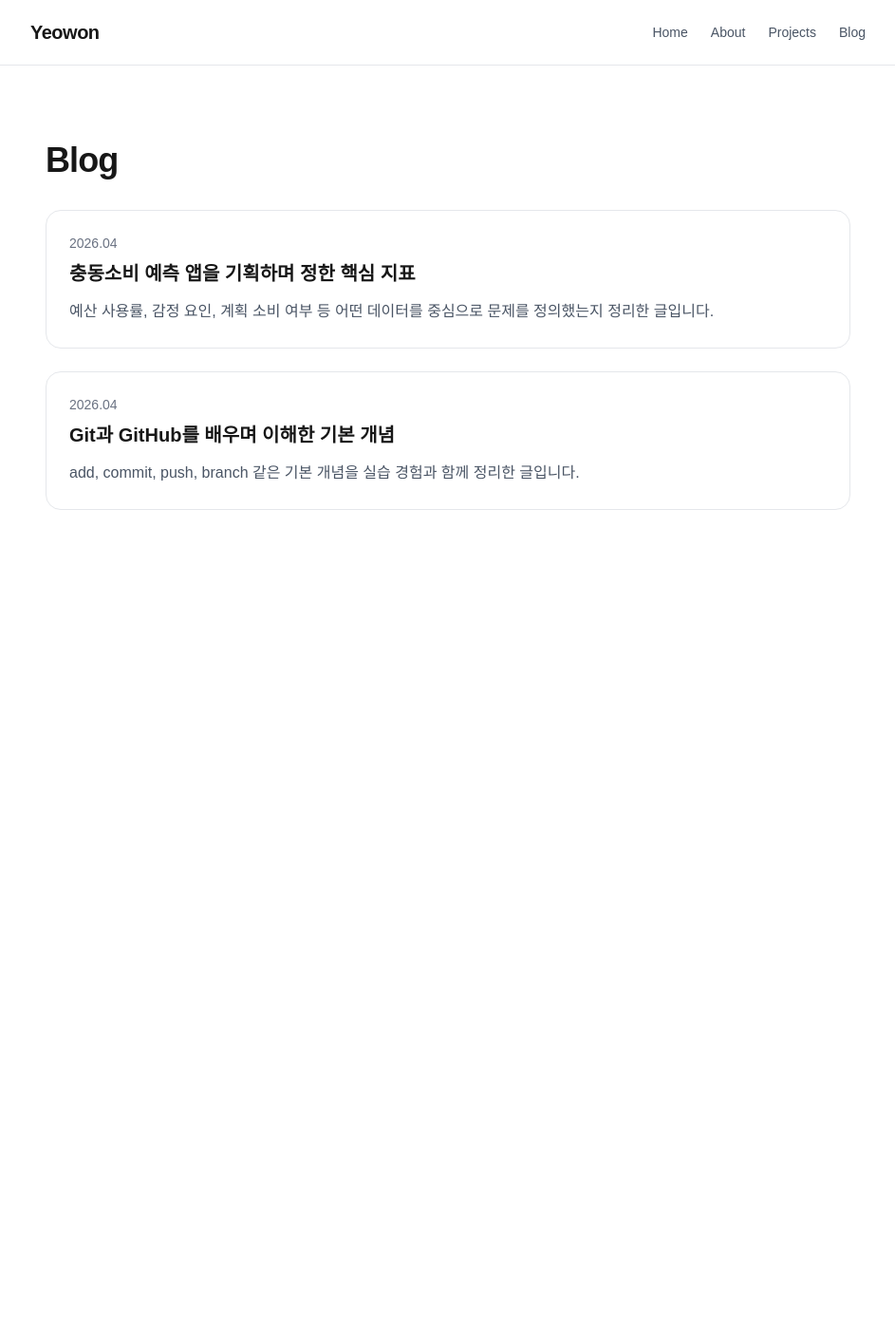
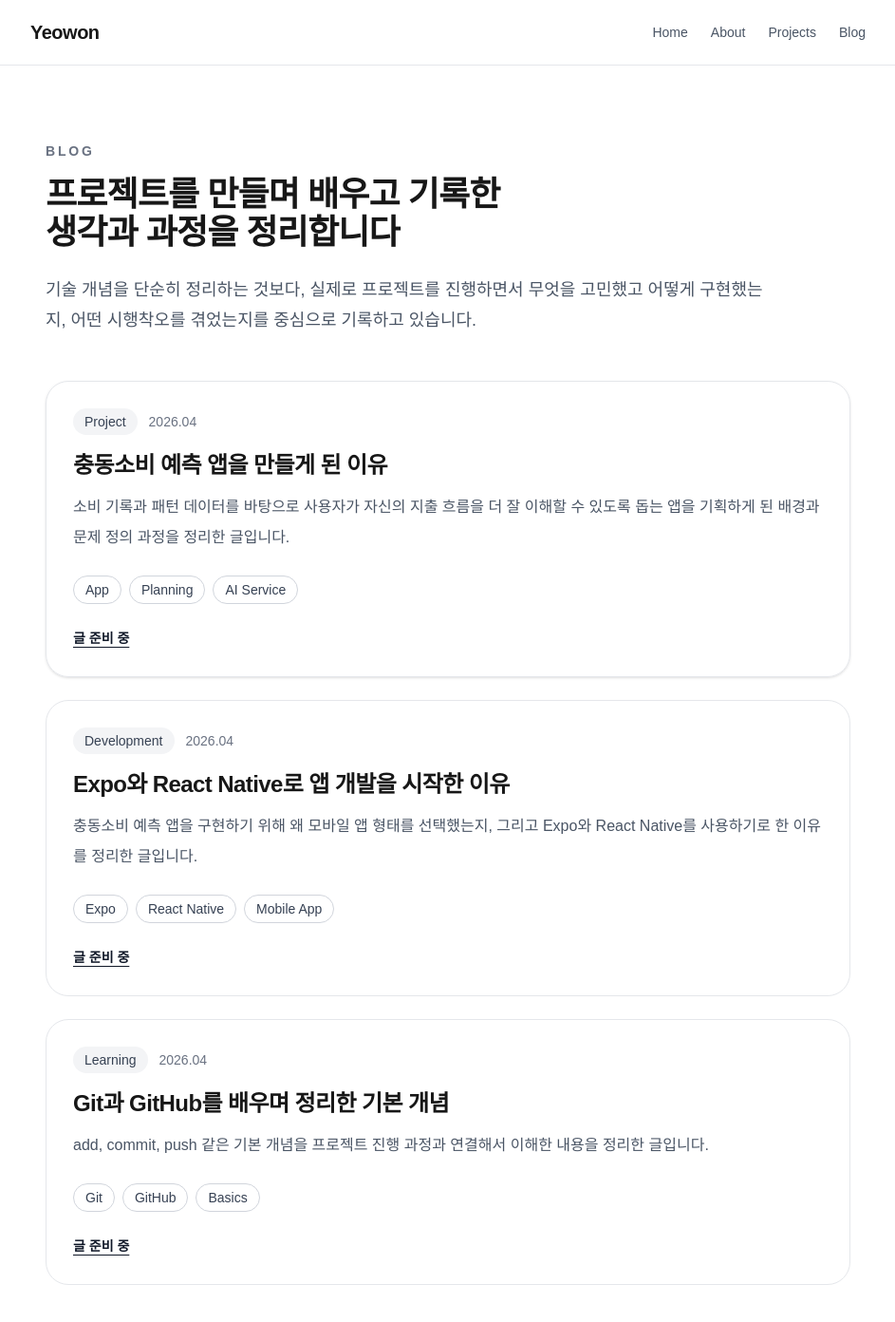
Before and after one commit to yeowon083/my-portfolio-blog, a Next.js app: page /blog in a window 1280 px wide. Shown: the top 1392 px of the page at 95% size, without its empty margins (168-1111 px from the left). Before the commit the page ends 800 px from the top, so only its background shows below. Built offline with nearby package versions, Linux system fonts and the light colour scheme.

Commit message:
refine blog page

```diff
--- a/app/blog/page.tsx
+++ b/app/blog/page.tsx
@@ -1,31 +1,128 @@
 export default function BlogPage() {
   return (
     <main className="max-w-4xl mx-auto px-6 py-20">
-      <h1 className="text-4xl font-bold tracking-tight mb-8">Blog</h1>
+      <section className="mb-12 max-w-3xl">
+        <p className="text-sm font-semibold tracking-[0.2em] text-gray-500 uppercase mb-4">
+          Blog
+        </p>
 
-      <div className="space-y-6">
-        <article className="rounded-2xl border border-gray-200 p-6">
-          <p className="text-sm text-gray-500 mb-2">2026.04</p>
-          <h2 className="text-xl font-semibold mb-3">
-            충동소비 예측 앱을 기획하며 정한 핵심 지표
+        <h1 className="text-4xl font-bold tracking-tight mb-6">
+          프로젝트를 만들며 배우고 기록한
+          <br />
+          생각과 과정을 정리합니다
+        </h1>
+
+        <p className="text-lg text-gray-600 leading-8">
+          기술 개념을 단순히 정리하는 것보다, 실제로 프로젝트를 진행하면서
+          무엇을 고민했고 어떻게 구현했는지, 어떤 시행착오를 겪었는지를 중심으로
+          기록하고 있습니다.
+        </p>
+      </section>
+
+      <section className="space-y-6">
+        <article className="rounded-3xl border border-gray-200 p-7 shadow-sm transition hover:-translate-y-0.5 hover:shadow-md">
+          <div className="flex flex-wrap items-center gap-3 mb-4">
+            <span className="rounded-full bg-gray-100 px-3 py-1 text-sm text-gray-700">
+              Project
+            </span>
+            <p className="text-sm text-gray-500">2026.04</p>
+          </div>
+
+          <h2 className="text-2xl font-semibold tracking-tight mb-3">
+            충동소비 예측 앱을 만들게 된 이유
           </h2>
-          <p className="text-gray-600 leading-7">
-            예산 사용률, 감정 요인, 계획 소비 여부 등 어떤 데이터를 중심으로
-            문제를 정의했는지 정리한 글입니다.
+
+          <p className="text-gray-600 leading-8 mb-6">
+            소비 기록과 패턴 데이터를 바탕으로 사용자가 자신의 지출 흐름을 더 잘
+            이해할 수 있도록 돕는 앱을 기획하게 된 배경과 문제 정의 과정을
+            정리한 글입니다.
           </p>
+
+          <div className="flex flex-wrap gap-2 mb-6">
+            <span className="rounded-full border border-gray-300 px-3 py-1 text-sm text-gray-700">
+              App
+            </span>
+            <span className="rounded-full border border-gray-300 px-3 py-1 text-sm text-gray-700">
+              Planning
+            </span>
+            <span className="rounded-full border border-gray-300 px-3 py-1 text-sm text-gray-700">
+              AI Service
+            </span>
+          </div>
+
+          <button className="text-sm font-semibold text-gray-900 underline underline-offset-4">
+            글 준비 중
+          </button>
         </article>
 
-        <article className="rounded-2xl border border-gray-200 p-6">
-          <p className="text-sm text-gray-500 mb-2">2026.04</p>
-          <h2 className="text-xl font-semibold mb-3">
-            Git과 GitHub를 배우며 이해한 기본 개념
+        <article className="rounded-3xl border border-gray-200 p-7 transition hover:-translate-y-0.5 hover:shadow-md">
+          <div className="flex flex-wrap items-center gap-3 mb-4">
+            <span className="rounded-full bg-gray-100 px-3 py-1 text-sm text-gray-700">
+              Development
+            </span>
+            <p className="text-sm text-gray-500">2026.04</p>
+          </div>
+
+          <h2 className="text-2xl font-semibold tracking-tight mb-3">
+            Expo와 React Native로 앱 개발을 시작한 이유
           </h2>
-          <p className="text-gray-600 leading-7">
-            add, commit, push, branch 같은 기본 개념을 실습 경험과 함께 정리한
-            글입니다.
+
+          <p className="text-gray-600 leading-8 mb-6">
+            충동소비 예측 앱을 구현하기 위해 왜 모바일 앱 형태를 선택했는지,
+            그리고 Expo와 React Native를 사용하기로 한 이유를 정리한 글입니다.
           </p>
+
+          <div className="flex flex-wrap gap-2 mb-6">
+            <span className="rounded-full border border-gray-300 px-3 py-1 text-sm text-gray-700">
+              Expo
+            </span>
+            <span className="rounded-full border border-gray-300 px-3 py-1 text-sm text-gray-700">
+              React Native
+            </span>
+            <span className="rounded-full border border-gray-300 px-3 py-1 text-sm text-gray-700">
+              Mobile App
+            </span>
+          </div>
+
+          <button className="text-sm font-semibold text-gray-900 underline underline-offset-4">
+            글 준비 중
+          </button>
         </article>
-      </div>
+
+        <article className="rounded-3xl border border-gray-200 p-7 transition hover:-translate-y-0.5 hover:shadow-md">
+          <div className="flex flex-wrap items-center gap-3 mb-4">
+            <span className="rounded-full bg-gray-100 px-3 py-1 text-sm text-gray-700">
+              Learning
+            </span>
+            <p className="text-sm text-gray-500">2026.04</p>
+          </div>
+
+          <h2 className="text-2xl font-semibold tracking-tight mb-3">
+            Git과 GitHub를 배우며 정리한 기본 개념
+          </h2>
+
+          <p className="text-gray-600 leading-8 mb-6">
+            add, commit, push 같은 기본 개념을 프로젝트 진행 과정과 연결해서
+            이해한 내용을 정리한 글입니다.
+          </p>
+
+          <div className="flex flex-wrap gap-2 mb-6">
+            <span className="rounded-full border border-gray-300 px-3 py-1 text-sm text-gray-700">
+              Git
+            </span>
+            <span className="rounded-full border border-gray-300 px-3 py-1 text-sm text-gray-700">
+              GitHub
+            </span>
+            <span className="rounded-full border border-gray-300 px-3 py-1 text-sm text-gray-700">
+              Basics
+            </span>
+          </div>
+
+          <button className="text-sm font-semibold text-gray-900 underline underline-offset-4">
+            글 준비 중
+          </button>
+        </article>
+      </section>
     </main>
   );
 }
```
